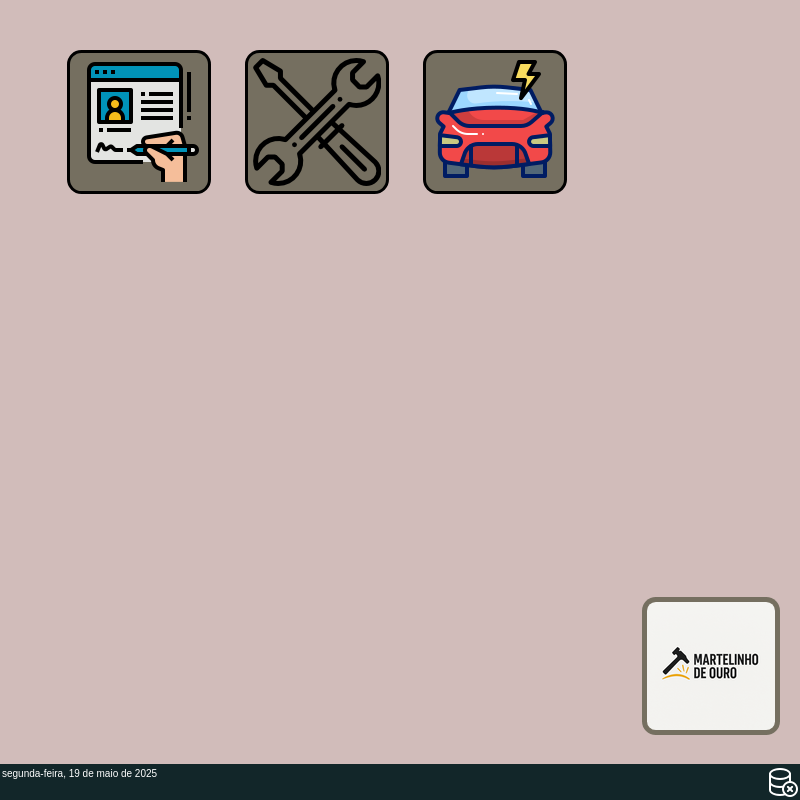
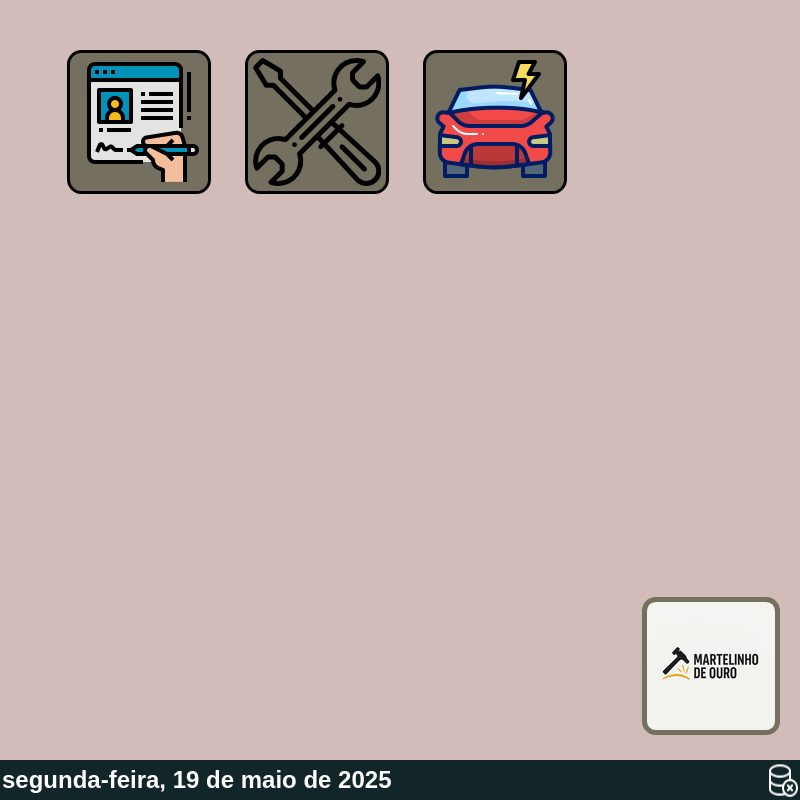
Before and after one commit to mmendoncamascarenha/Martelinho-de-Ouro-, an Electron app: page src/views/index.html in a window 800 px wide. Drawn offline with Linux system fonts and the light colour scheme; no server answers.

Commit message:
ultimas atualizações

```diff
--- a/src/public/css/style.css
+++ b/src/public/css/style.css
@@ -78,3 +78,9 @@ body {
 body .sobree{
     line-height: 0.8;
 }
+
+#dataAtual {
+    font-size: 24px; /* Aumente para 40px, 48px, etc se quiser mais */
+    font-weight: bold;
+    /*color: #333; opcional, só pra deixar mais visível */
+  }
```
